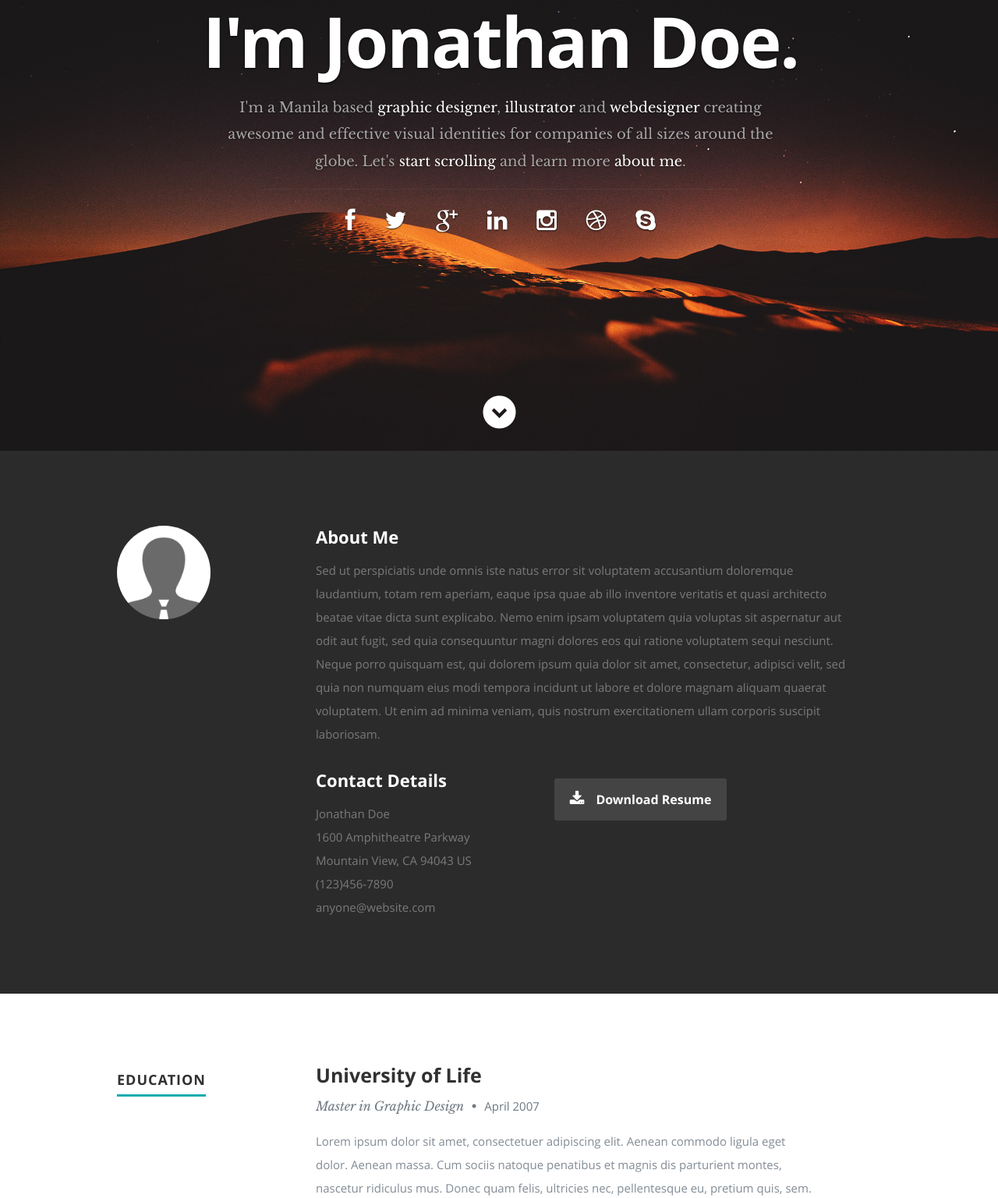
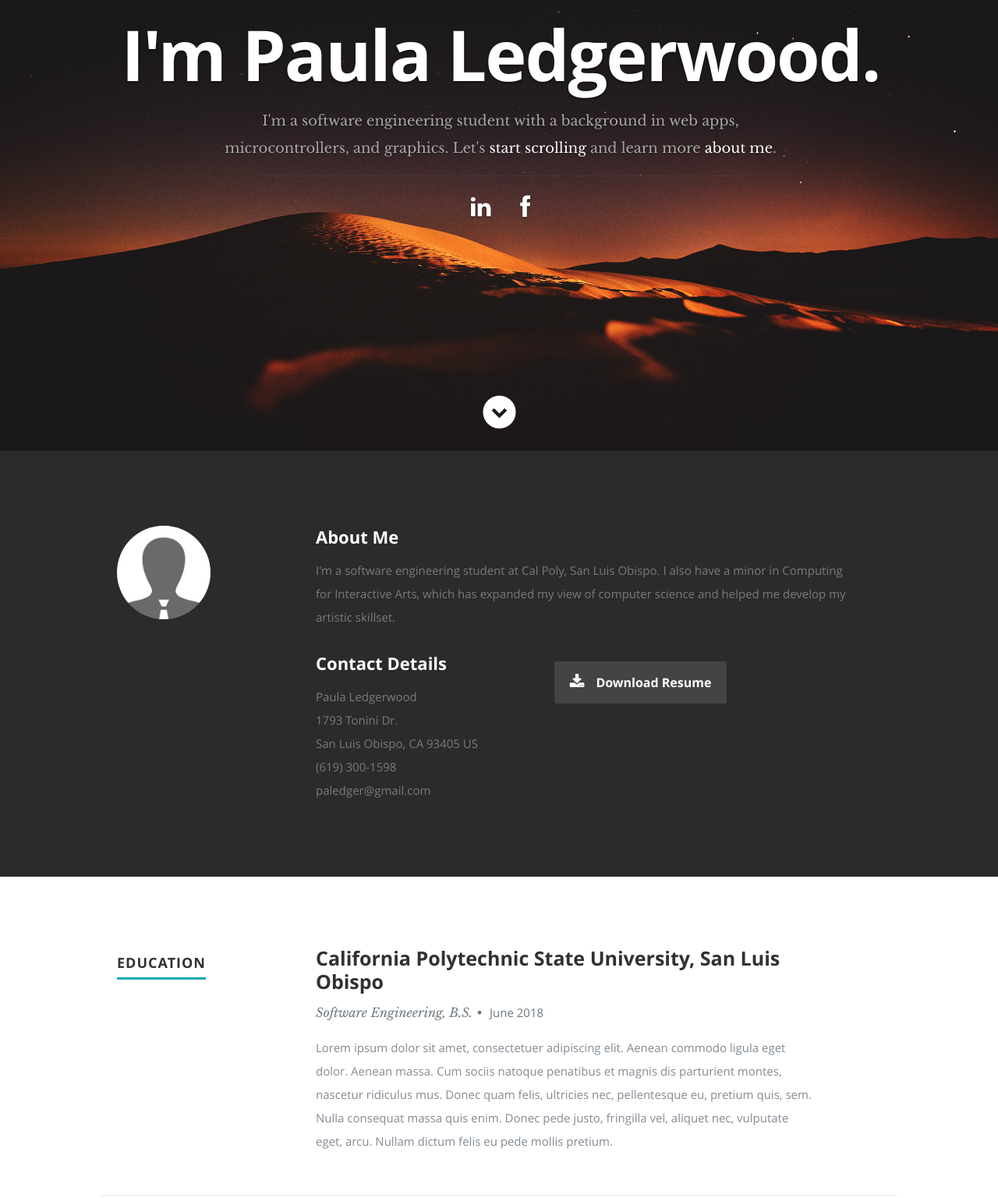
Before and after one commit to paledger/paledger.github.io, a plain HTML site: page index.html in a window 1280 px wide. Shown: the part 222-1758 px from the top of the page at 78% size. Drawn offline with nearby package versions, Linux system fonts and the light colour scheme.

Commit message:
minor edits

```diff
--- a/index.html
+++ b/index.html
@@ -7,7 +7,7 @@
    <!--- Basic Page Needs
    ================================================== -->
    <meta charset="utf-8">
-	<title>Ceevee - Free Responsive HTML5/CSS3 Template</title>
+	<title>Paula A. Ledgerwood</title>
 	<meta name="description" content="">
 	<meta name="author" content="">
 
@@ -56,19 +56,13 @@
 
       <div class="row banner">
          <div class="banner-text">
-            <h1 class="responsive-headline">I'm Jonathan Doe.</h1>
-            <h3>I'm a Manila based <span>graphic designer</span>, <span>illustrator</span> and <span>webdesigner</span> creating awesome and
-            effective visual identities for companies of all sizes around the globe. Let's <a class="smoothscroll" href="#about">start scrolling</a>
+            <h1 class="responsive-headline">I'm Paula Ledgerwood.</h1>
+            <h3>I'm a software engineering student with a background in web apps, microcontrollers, and graphics. Let's <a class="smoothscroll" href="#about">start scrolling</a>
             and learn more <a class="smoothscroll" href="#about">about me</a>.</h3>
             <hr />
             <ul class="social">
-               <li><a href="#"><i class="fa fa-facebook"></i></a></li>
-               <li><a href="#"><i class="fa fa-twitter"></i></a></li>
-               <li><a href="#"><i class="fa fa-google-plus"></i></a></li>
-               <li><a href="#"><i class="fa fa-linkedin"></i></a></li>
-               <li><a href="#"><i class="fa fa-instagram"></i></a></li>
-               <li><a href="#"><i class="fa fa-dribbble"></i></a></li>
-               <li><a href="#"><i class="fa fa-skype"></i></a></li>
+               <li><a a target="_blank" href="https://www.linkedin.com/in/paula-ledgerwood/"><i class="fa fa-linkedin"></i></a></li>
+               <li><a target="_blank" href="https://www.facebook.com/paula.ledgerwood"><i class="fa fa-facebook"></i></a></li>
             </ul>
          </div>
       </div>
@@ -96,12 +90,7 @@
 
             <h2>About Me</h2>
 
-            <p>Sed ut perspiciatis unde omnis iste natus error sit voluptatem accusantium doloremque laudantium, totam rem aperiam,
-            eaque ipsa quae ab illo inventore veritatis et quasi architecto beatae vitae dicta sunt explicabo. Nemo enim ipsam
-            voluptatem quia voluptas sit aspernatur aut odit aut fugit, sed quia consequuntur magni dolores eos qui ratione
-            voluptatem sequi nesciunt. Neque porro quisquam est, qui dolorem ipsum quia dolor sit amet, consectetur, adipisci velit,
-            sed quia non numquam eius modi tempora incidunt ut labore et dolore magnam aliquam quaerat voluptatem.
-            Ut enim ad minima veniam, quis nostrum exercitationem ullam corporis suscipit laboriosam.
+            <p>I'm a software engineering student at Cal Poly, San Luis Obispo. I also have a minor in Computing for Interactive Arts, which has expanded my view of computer science and helped me develop my artistic skillset.
             </p>
 
             <div class="row">
@@ -110,12 +99,12 @@
 
                   <h2>Contact Details</h2>
                   <p class="address">
-						   <span>Jonathan Doe</span><br>
-						   <span>1600 Amphitheatre Parkway<br>
-						         Mountain View, CA 94043 US
+						   <span>Paula Ledgerwood</span><br>
+						   <span>1793 Tonini Dr.<br>
+						         San Luis Obispo, CA 93405 US
                      </span><br>
-						   <span>(123)456-7890</span><br>
-                     <span>anyone@website.com</span>
+						   <span>(619) 300-1598</span><br>
+                     <span>paledger@gmail.com</span>
 					   </p>
 
                </div>
@@ -153,32 +142,14 @@
 
                <div class="twelve columns">
 
-                  <h3>University of Life</h3>
-                  <p class="info">Master in Graphic Design <span>&bull;</span> <em class="date">April 2007</em></p>
+                  <h3>California Polytechnic State University, San Luis Obispo</h3>
+                  <p class="info">Software Engineering, B.S.<span>&bull;</span> <em class="date">June 2018</em></p>
 
                   <p>
                   Lorem ipsum dolor sit amet, consectetuer adipiscing elit. Aenean commodo ligula eget dolor. Aenean massa.
                   Cum sociis natoque penatibus et magnis dis parturient montes, nascetur ridiculus mus. Donec quam felis,
                   ultricies nec, pellentesque eu, pretium quis, sem. Nulla consequat massa quis enim.
                   Donec pede justo, fringilla vel, aliquet nec, vulputate eget, arcu. Nullam dictum felis eu pede mollis pretium.
-                  </p>
-
-               </div>
-
-            </div> <!-- item end -->
-
-            <div class="row item">
-
-               <div class="twelve columns">
-
-                  <h3>School of Cool Designers</h3>
-                  <p class="info">B.A. Degree in Graphic Design <span>&bull;</span> <em class="date">March 2003</em></p>
-
-                  <p>
-                  This is Photoshop's version  of Lorem Ipsum. Proin gravida nibh vel velit auctor aliquet.
-                  Aenean sollicitudin, lorem quis bibendum auctor, nisi elit consequat ipsum, nec sagittis sem
-                  nibh id elit. Duis sed odio sit amet nibh vulputate cursus a sit amet mauris. Morbi accumsan
-                  ipsum velit. Nam nec tellus a odio tincidunt auctor a ornare odio. Sed non  mauris vitae erat
                   </p>
 
                </div>
```
